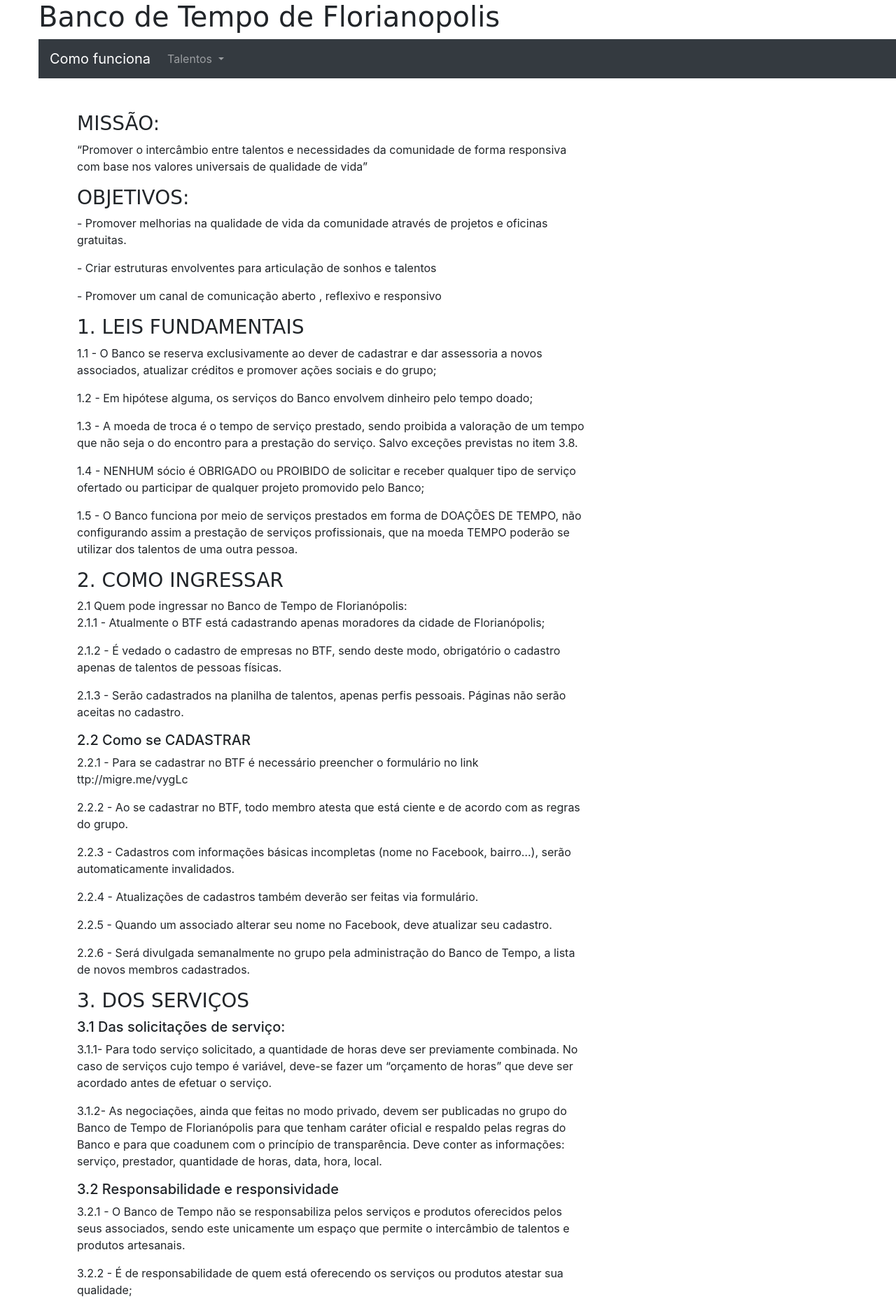
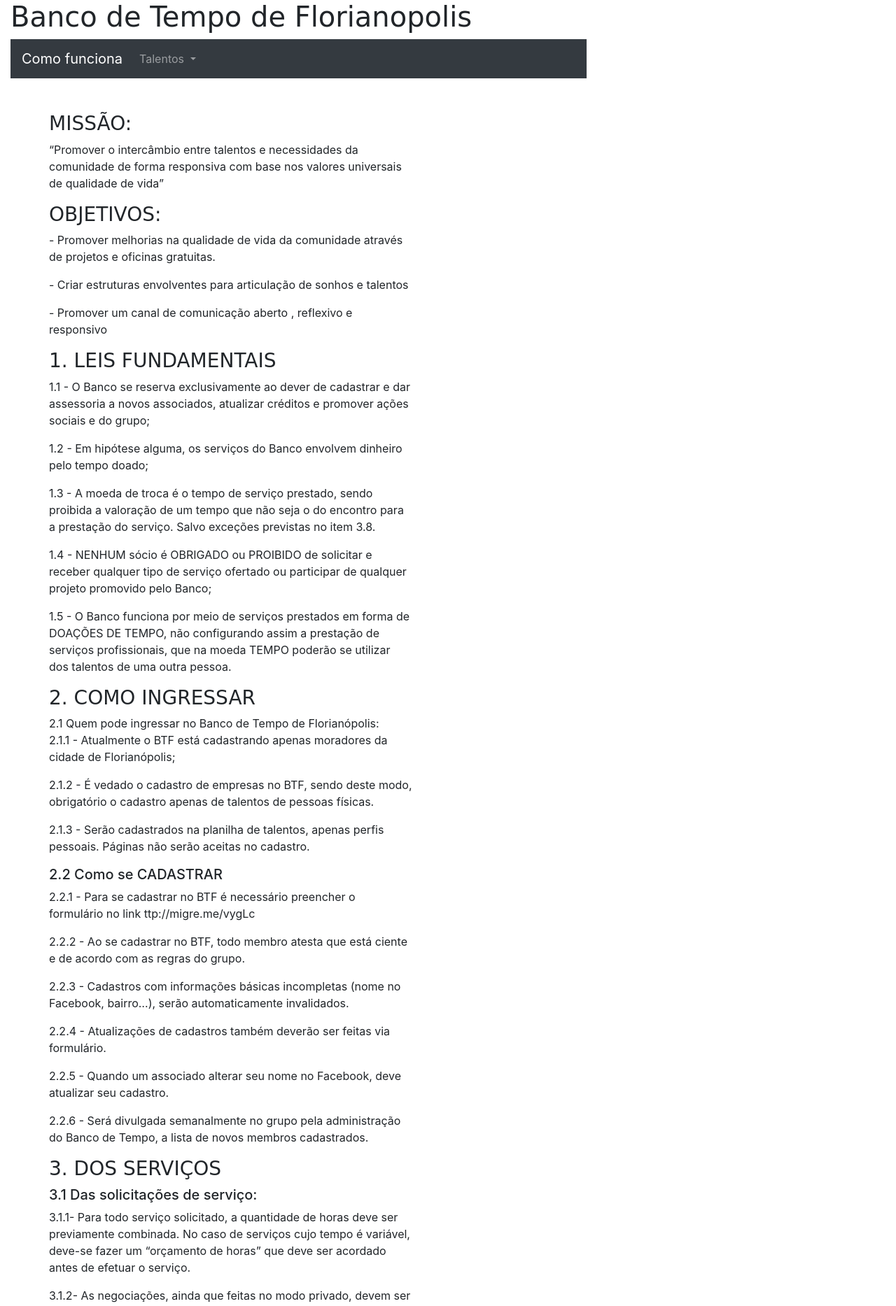
Before and after one commit to lcury01/btf_saldo, a Django app: page / in a window 1280 px wide. Shown: the top 1867 px of the page at 70% size. Run offline with Django 3.2, Linux system fonts and the light colour scheme; some libraries are stand-ins or nearby versions.

Commit message:
vr beta 1.0-responsivo

```diff
--- a/btf_saldo/templates/btf_saldo/base.html
+++ b/btf_saldo/templates/btf_saldo/base.html
@@ -5,7 +5,7 @@
     <head>
         <meta charset="utf-8">
         <meta http-equiv="X-UA-Compatible" content="IE=edge">
-        <meta name="viewport" content="width=device-width, initial-scale=1">
+        <meta name="viewport" content="width=device-width, initial-scale=1, shrink-to-fit=no">
 
         <title>BTF vr beta</title>
 
@@ -19,7 +19,12 @@
 
 
     </head>
-<body>
+<body class="pl-0">
+
+<div class="container-fluid">
+  <div class="row nogutters">
+   <div class="col col-12 col-sm-6 col-md-8">
+
 
     <h1>Banco de Tempo de Florianopolis</h1>
 
@@ -78,7 +83,7 @@
   </div>
 </nav>
 
-<BR><BR>
+<br><br>
     <div class="content container">
         <div class="row">
             <div class="col-md-8">
@@ -95,5 +100,10 @@
         <br>Responsável técnica: Luciana Cury</p>
         </small>
     </div>
+
+</div>
+</div>
+</div>
+
 </body>
 </html>
--- a/btf_saldo/templates/btf_saldo/inicio.html
+++ b/btf_saldo/templates/btf_saldo/inicio.html
@@ -2,8 +2,9 @@
 
 {% block content %}
 
+
 <h3> MISSÃO:</h3>
-<p> “Promover o intercâmbio entre talentos e necessidades da comunidade de forma responsiva com base nos valores universais de qualidade de vida”</p>
+<p class="ml-0"> “Promover o intercâmbio entre talentos e necessidades da comunidade de forma responsiva com base nos valores universais de qualidade de vida”</p>
 <h3> OBJETIVOS:</h3>
 <p> - Promover melhorias na qualidade de vida da comunidade através de projetos e oficinas gratuitas.</p>
 <p>- Criar estruturas envolventes para articulação de sonhos e talentos</p>
@@ -33,7 +34,7 @@
 <p> 2.1.2 - É vedado o cadastro de empresas no BTF, sendo deste modo, obrigatório o cadastro apenas de talentos de pessoas físicas.</p>
 <p> 2.1.3 - Serão cadastrados na planilha de talentos, apenas perfis pessoais. Páginas não serão aceitas no cadastro.</p>
 <h5> 2.2 Como se CADASTRAR</h5>
-<p> 2.2.1 - Para se cadastrar no BTF é necessário preencher o formulário no link ttp://migre.me/vygLc
+<p> 2.2.1 - Para se cadastrar no BTF é necessário preencher o formulário no link ttp://migre.me/vygLc</p>
 <p> 2.2.2 - Ao se cadastrar no BTF, todo membro atesta que está ciente e de acordo com as regras do  grupo.</p>
 <p>2.2.3 - Cadastros com informações básicas incompletas (nome no  Facebook, bairro…), serão automaticamente invalidados.</p>
 <p> 2.2.4 - Atualizações de cadastros também deverão ser feitas via formulário.</p>
--- a/btf_saldo/templates/btf_saldo/talento_list.html
+++ b/btf_saldo/templates/btf_saldo/talento_list.html
@@ -17,7 +17,7 @@
 		{% for	talento	in	talentos	%}
 
 			{%	ifchanged talento.talentoclasse  %}
-					<tr><td colspan = "3" align="center" bgcolor="Whitesmoke"> Classe: {{ talento.talentoclasse }} </td></tr>
+					<tr><td colspan = "3" align="center" bgcolor="Whitesmoke"> {{ talento.talentoclasse }} </td></tr>
 			{%	endifchanged	%}
 
 			<tr>
```
